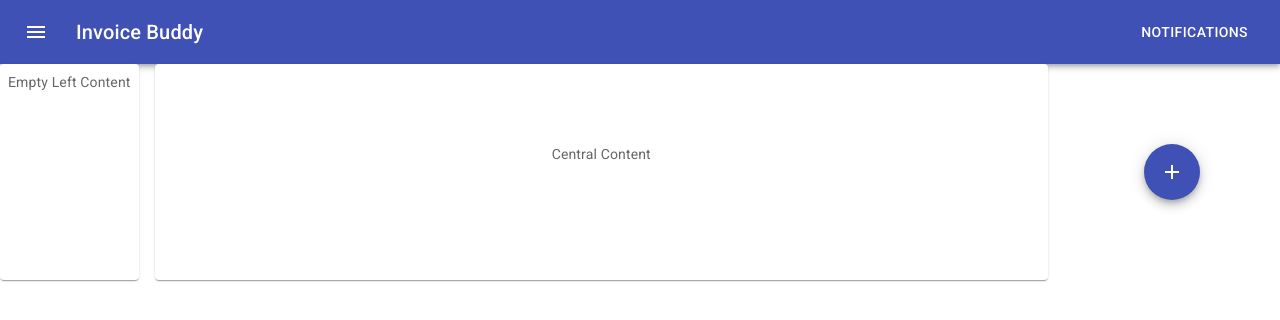
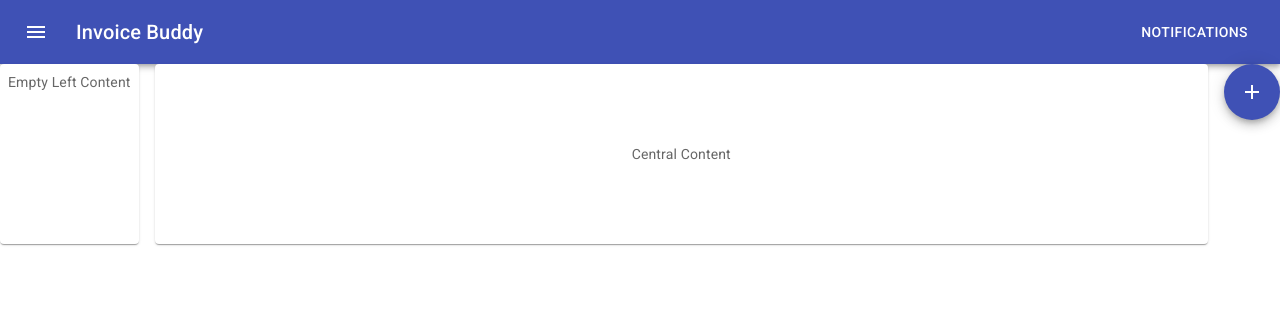
Before and after one commit to CAWilson94/Invoice, a React (Create React App) app in the folder invoices-js/: page / in a window 1280 px wide. Shown: the top 320 px of the page. Built offline with nearby package versions, Linux system fonts and the light colour scheme.

Commit message:
floating button separate component

```diff
--- a/invoices-js/src/app/App.tsx
+++ b/invoices-js/src/app/App.tsx
@@ -1,13 +1,12 @@
-import React, { Fragment } from "react";
+import * as React from "react";
 import "./App.css";
 import { styled } from "@mui/material/styles";
 import Header from "../components/header/Header";
 import Paper from "@mui/material/Paper";
 import DrawerSideBar from "../components/drawer/DrawerSideBar";
-import { Fab } from "@material-ui/core";
-import AddIcon from "@mui/icons-material/Add";
 import { Stack } from "@mui/material";
 import Box from "@mui/material/Box";
+import FloatingButton from "../components/FloatingButton";
 
 const Item = styled(Paper)(({ theme }) => ({
   backgroundColor: theme.palette.mode === "dark" ? "#1A2027" : "#fff",
@@ -25,11 +24,7 @@ function App() {
       <Stack direction="row" spacing={2} justifyContent="space-evenly">
         <Item>Empty Left Content</Item>
         <Item sx={{ flex: 4, p: 10 }}>Central Content</Item>
-        <Box sx={{p: 10}}>
-          <Fab color="primary" aria-label="add">
-            <AddIcon />
-          </Fab>
-        </Box>
+        <FloatingButton/>
       </Stack>
     </Box>
   );
--- /dev/null
+++ b/invoices-js/src/components/FloatingButton.tsx
@@ -0,0 +1,11 @@
+import * as React from "react";
+import { Fab } from "@material-ui/core";
+import AddIcon from "@mui/icons-material/Add";
+
+export default function FloatingButton(){
+    return(
+        <Fab color="primary" aria-label="add">
+            <AddIcon />
+          </Fab>
+    );
+}
--- a/invoices-js/src/components/drawer/DrawerSideBar.tsx
+++ b/invoices-js/src/components/drawer/DrawerSideBar.tsx
@@ -1,5 +1,5 @@
 import * as React from "react";
-import { drawerSelector, drawerToggle, closeDrawer} from "../drawer/drawerSlice";
+import { drawerSelector, closeDrawer } from "../drawer/drawerSlice";
 import { useSelector, useDispatch } from "react-redux";
 import Drawer from "@mui/material/Drawer";
 
@@ -7,8 +7,7 @@ const drawerWidth = 240;
 
 export default function DrawerSideBar() {
   const drawer = useSelector(drawerSelector); // if you read this value do you ever need to write back? no?
-  const dispatch = useDispatch()
-
+  const dispatch = useDispatch();
 
   return (
     <Drawer
```
